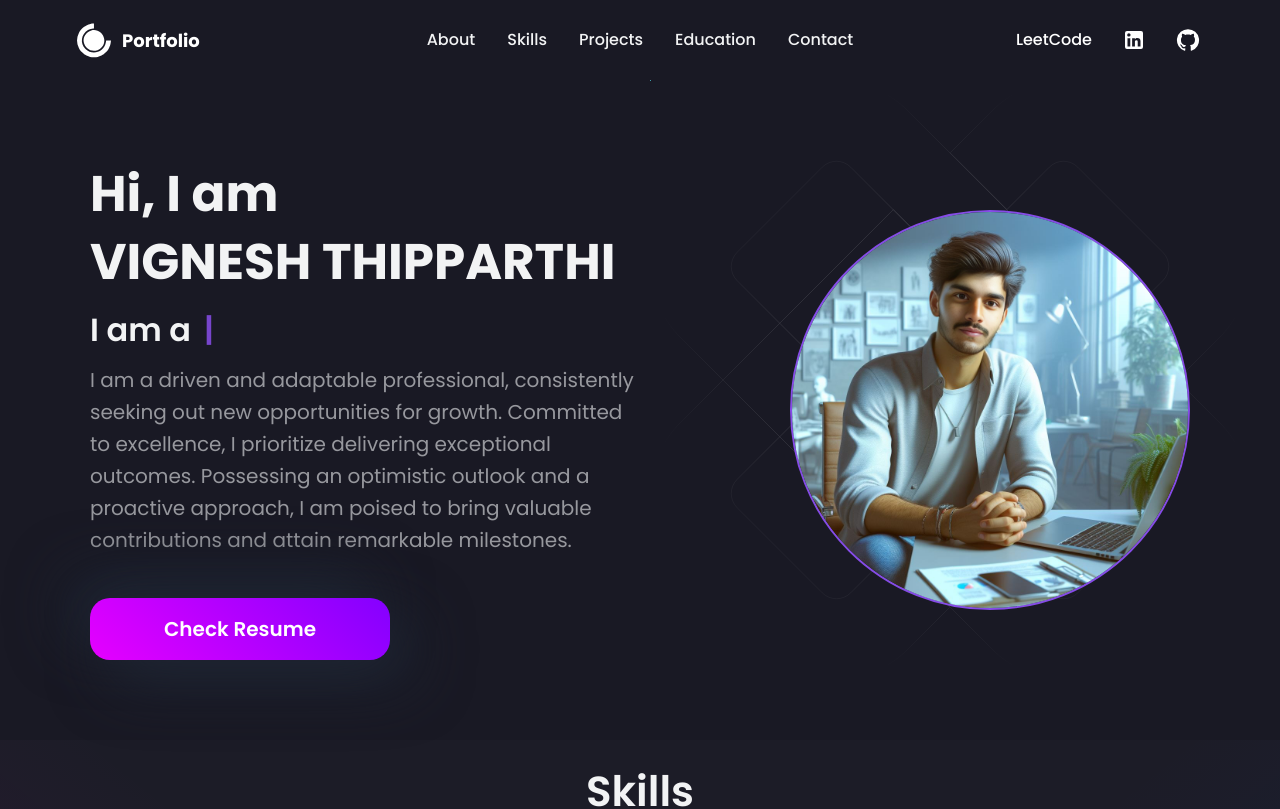
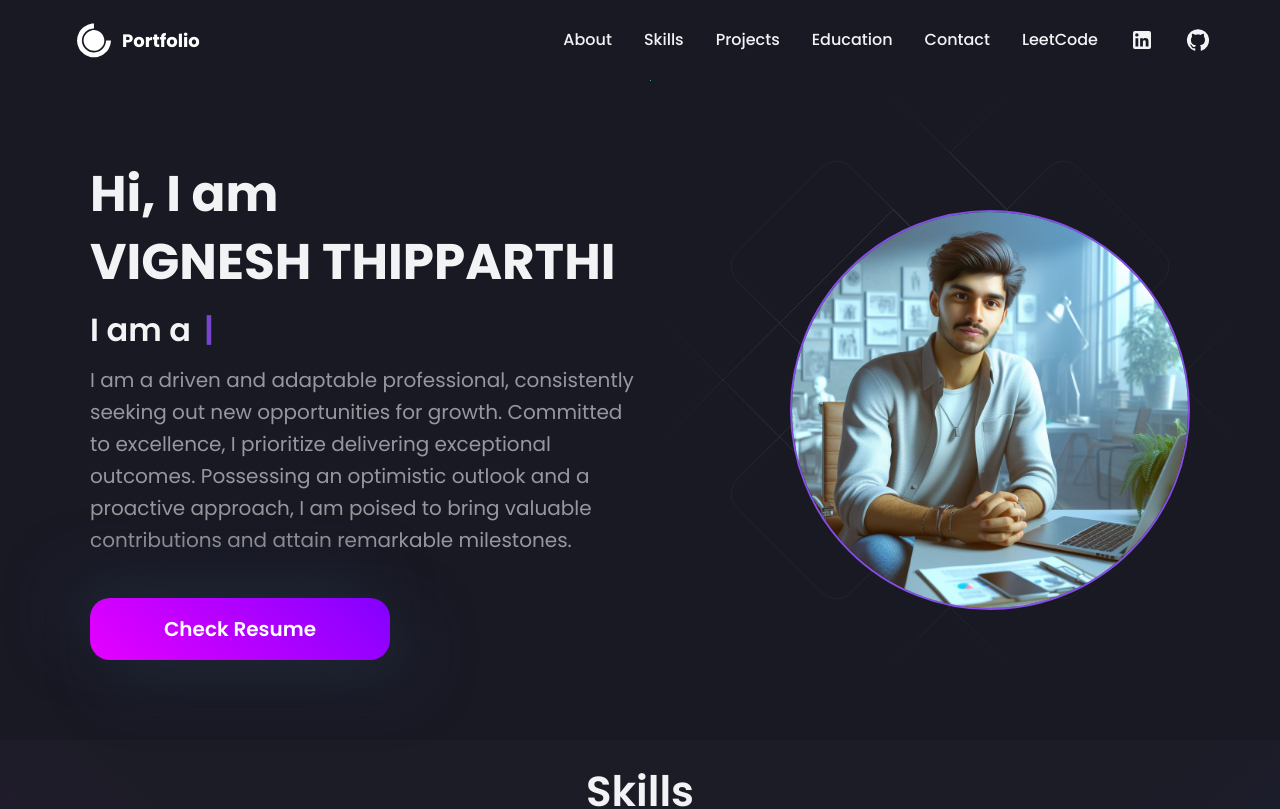
Before and after one commit to VIGNESH-THIPPARTHI/Portfolio, a React (Create React App) app: page / in a window 1280 px wide. Shown: the top 809 px of the page. Built offline with nearby package versions, Linux system fonts and the light colour scheme.

Commit message:
deleted unwanted files

```diff
--- a/src/components/Navbar/NavbarStyledComponent.js
+++ b/src/components/Navbar/NavbarStyledComponent.js
@@ -73,39 +73,6 @@ export const NavLink = styled.a`
 `;
 
 
-export const SocialMediaButtons = styled.a`
-  justify-content: center;
-  display: flex;
-  align-items: center;
-  height: 70%;
-  border-radius: 20px;
-  margin-left:10px;
-  color: ${({ theme }) => theme.white};
-  cursor: pointer;
-  padding: 0 10px;
-  font-weight: 500;
-  text-decoration: none;
-  font-size: 16px;
-  transition: all 0.6s ease-in-out;
-    :hover {
-       color: ${({ theme }) => theme.primary};
-    }
-    @media screen and (max-width: 768px) {
-    font-size: 14px;
-    }
-`;
-
-export const ButtonContainer = styled.div`
-  width: 80%;
-  height: 100%;
-  display: flex;
-  justify-content: end;
-  align-items: center;
-  padding: 0 6px;
-  @media screen and (max-width: 768px) {
-    display: none;
-  }
-`;
 
 
 export const MobileIcon = styled.div`
--- a/src/components/Navbar/index.js
+++ b/src/components/Navbar/index.js
@@ -1,5 +1,5 @@
 import React from 'react'
-import { Nav, NavLink, NavbarContainer, Span, NavLogo, NavItems, ButtonContainer, MobileIcon, MobileMenu, SocialMediaButtons, MobileLink } from './NavbarStyledComponent'
+import { Nav, NavLink, NavbarContainer, Span, NavLogo, NavItems, MobileIcon, MobileMenu, MobileLink } from './NavbarStyledComponent'
 import { DiCssdeck } from 'react-icons/di';
 import { FaBars } from 'react-icons/fa';
 import { Bio } from '../../data/constants';
@@ -29,12 +29,12 @@ const Navbar = () => {
           <NavLink href='#projects'>Projects</NavLink>
           <NavLink href='#education'>Education</NavLink>
           <NavLink href='#contact'>Contact</NavLink>
+          <NavLink href="https://leetcode.com/VIGNESH_12B2/" target="_blank">LeetCode</NavLink>
+          <NavLink href="https://www.linkedin.com/in/vignesh-thipparthi/" target="_blank"><LinkedInIcon/></NavLink>
+          <NavLink href={Bio.github} target="_blank"><GitHub/></NavLink>
         </NavItems>
-        <ButtonContainer>
-          <SocialMediaButtons href="https://leetcode.com/VIGNESH_12B2/" target="_blank">LeetCode</SocialMediaButtons>
-          <SocialMediaButtons href="https://www.linkedin.com/in/vignesh-thipparthi/" target="_blank"><LinkedInIcon/></SocialMediaButtons>
-          <SocialMediaButtons href={Bio.github} target="_blank"><GitHub/></SocialMediaButtons>
-        </ButtonContainer>
+
+
         {
           isOpen &&
           <MobileMenu isOpen={isOpen}>
@@ -53,9 +53,9 @@ const Navbar = () => {
             <MobileLink href='#contact' onClick={() => {
               setIsOpen(!isOpen)
             }}>Contact</MobileLink>
-            <SocialMediaButtons style={{ marginLeft:'-9px',color: 'white', width: 'max-content',fontWeight: '500',fontSize:'16px' }} href={Bio.github} target="_blank">Github</SocialMediaButtons>
-            <SocialMediaButtons style={{ marginLeft:'-9px',color: 'white', width: 'max-content',fontWeight: '500',fontSize:'16px' }} href="https://www.linkedin.com/in/vignesh-thipparthi/" target="_blank">LinkedIn</SocialMediaButtons>
-            <SocialMediaButtons style={{ marginLeft:'-9px',color: 'white', width: 'max-content',fontWeight: '500',fontSize:'16px' }} href="https://leetcode.com/VIGNESH_12B2/" target="_blank">LeetCode</SocialMediaButtons>
+            <MobileLink  target="_blank">Github</MobileLink>
+            <MobileLink  href="https://www.linkedin.com/in/vignesh-thipparthi/" target="_blank">LinkedIn</MobileLink>
+            <MobileLink  href="https://leetcode.com/VIGNESH_12B2/" target="_blank">LeetCode</MobileLink>
           </MobileMenu>
         }
       </NavbarContainer>
--- a/src/data/constants.js
+++ b/src/data/constants.js
@@ -185,7 +185,7 @@ export const Bio = {
       school: "BV Raju Institute of Technology, Narsapur, Medak",
       date: "Oct 2020 - Jun 2024",
       grade: "8.96 CGPA",
-      desc: "I have completed a Bachelor’s degree in Information Technology from BV Raju Institute of Technology with a CGPA of 8.92 . I have taken courses in Data Structures, Algorithms, Object-Oriented Programming, Database Management Systems, Operating Systems, and Computer Networks, among others.",
+      desc: "I have completed a Bachelor’s degree in Information Technology from BV Raju Institute of Technology with a CGPA of 8.96 . I have taken courses in Data Structures, Algorithms, Object-Oriented Programming, Database Management Systems, Operating Systems, and Computer Networks, among others.",
       degree: "Bachelor of Technology - BTech, Information Technology and Engineering",
     },
     {
```
